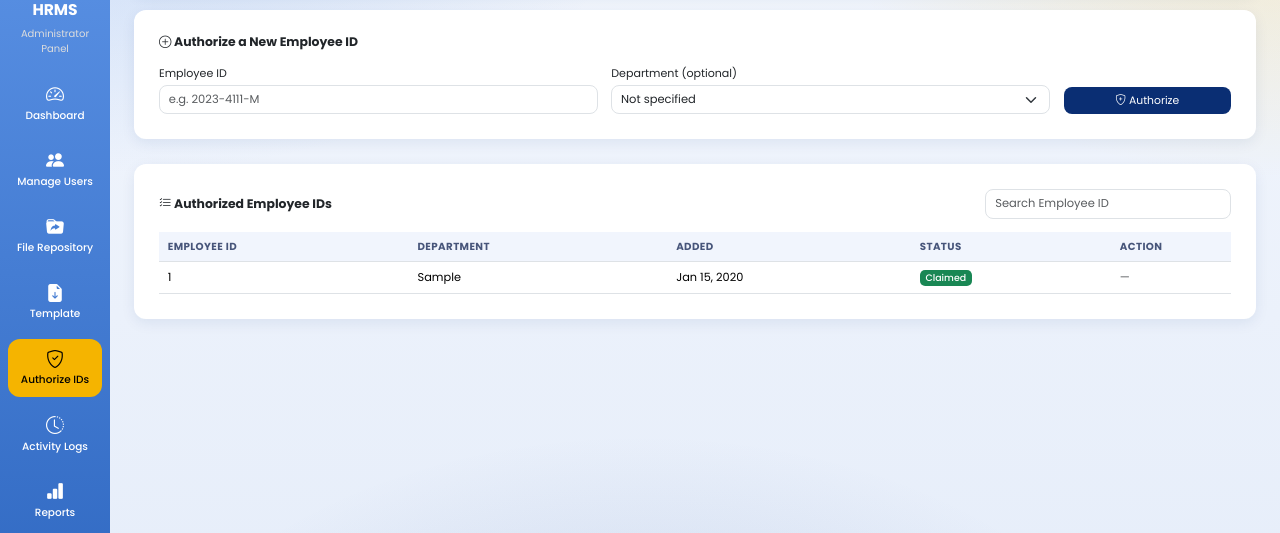
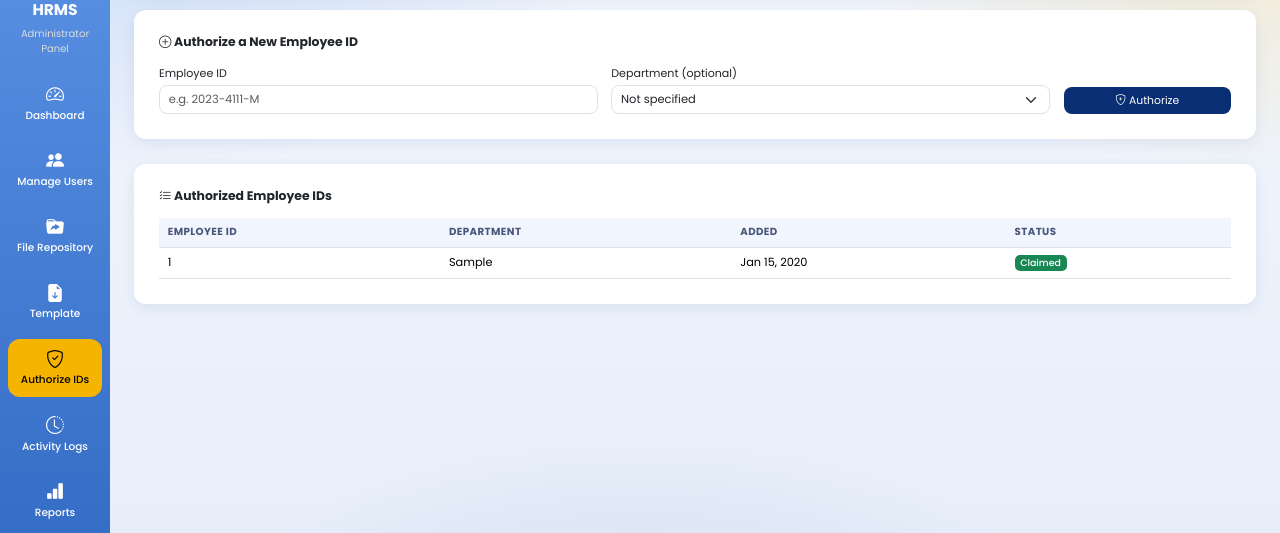
Before and after one commit to gabadaljohncarlo6-design/hrdocuments, a PHP site: page /admin/authorize_employee_ids.php in a window 1280 px wide. Shown: the part 86-619 px from the top of the page. Run offline with PHP 8.4, Linux system fonts and the light colour scheme; a user stored in the database is signed in; data comes from the database, SQL or seed files in the repository; tables that the repository leaves empty or names only in its code hold one stand-in row (values such as "Sample post").

Commit message:
remove search bar and action

```diff
--- a/admin/authorize_employee_ids.php
+++ b/admin/authorize_employee_ids.php
@@ -167,9 +167,6 @@ body{background:#eef3fb;overflow-x:hidden;}
 <div class="d-flex justify-content-between align-items-center mb-3">
 <h5 class="fw-bold mb-0"><i class="bi bi-list-check"></i> Authorized Employee IDs</h5>
 
-<form method="GET" class="d-flex" style="max-width:300px;">
-<input type="text" name="search" class="form-control" placeholder="Search Employee ID" value="<?php echo htmlspecialchars($search); ?>">
-</form>
 </div>
 
 <div class="table-responsive">
@@ -180,12 +177,11 @@ body{background:#eef3fb;overflow-x:hidden;}
 <th>Department</th>
 <th>Added</th>
 <th>Status</th>
-<th width="120">Action</th>
 </tr>
 </thead>
 <tbody>
 <?php if (mysqli_num_rows($list) === 0): ?>
-<tr><td colspan="5" class="text-center text-muted py-4">No authorized Employee IDs yet.</td></tr>
+<tr><td colspan="4" class="text-center text-muted py-4">No authorized Employee IDs yet.</td></tr>
 <?php else: while ($row = mysqli_fetch_assoc($list)): ?>
 <tr>
 <td><?php echo htmlspecialchars($row['employee_id']); ?></td>
@@ -196,15 +192,6 @@ body{background:#eef3fb;overflow-x:hidden;}
 <span class="badge bg-success">Claimed<?php echo $row['first_name'] ? ' — '.htmlspecialchars($row['first_name'].' '.$row['last_name']) : ''; ?></span>
 <?php else: ?>
 <span class="badge bg-warning text-dark">Not Registered Yet</span>
-<?php endif; ?>
-</td>
-<td>
-<?php if (!$row['is_claimed']): ?>
-<a href="authorize_employee_ids.php?delete=<?php echo $row['id']; ?>" class="btn btn-sm btn-danger" onclick="return confirm('Remove this authorized Employee ID?')">
-<i class="bi bi-trash-fill"></i>
-</a>
-<?php else: ?>
-<span class="text-muted">—</span>
 <?php endif; ?>
 </td>
 </tr>
```
